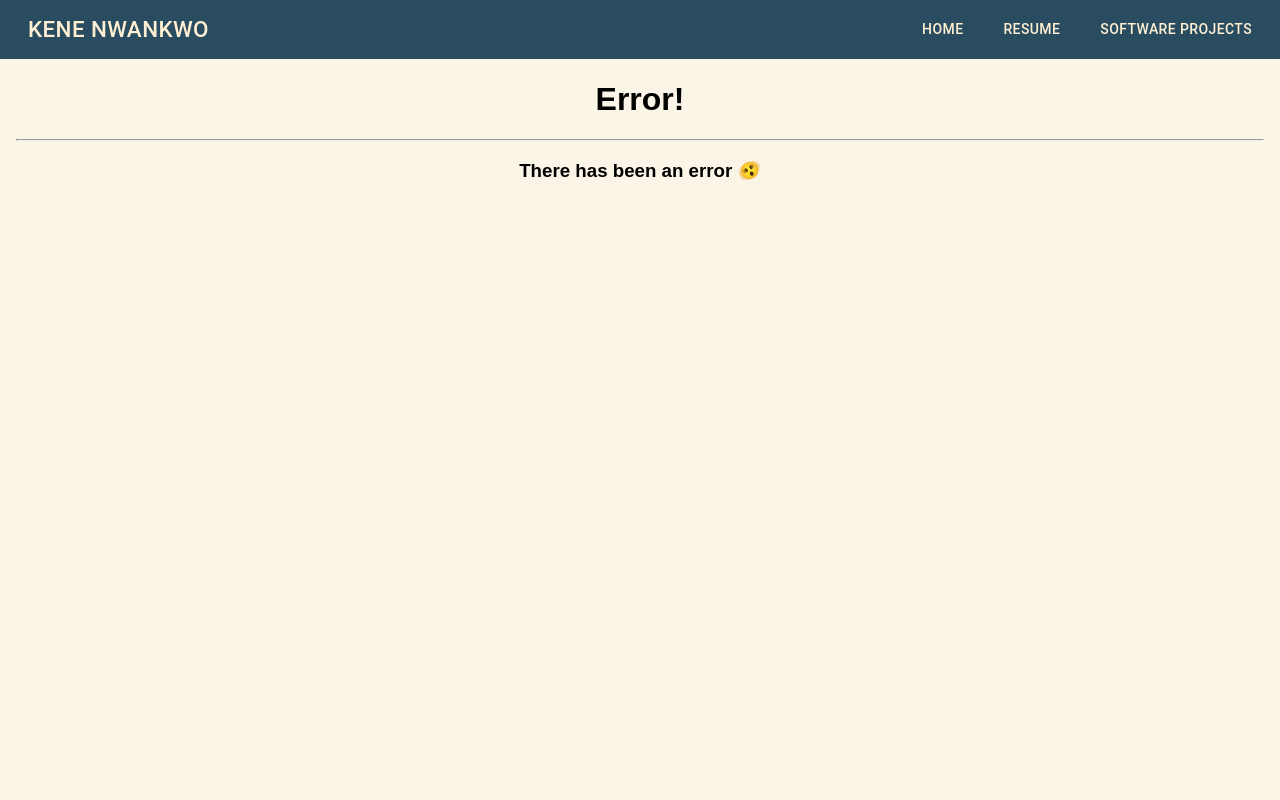
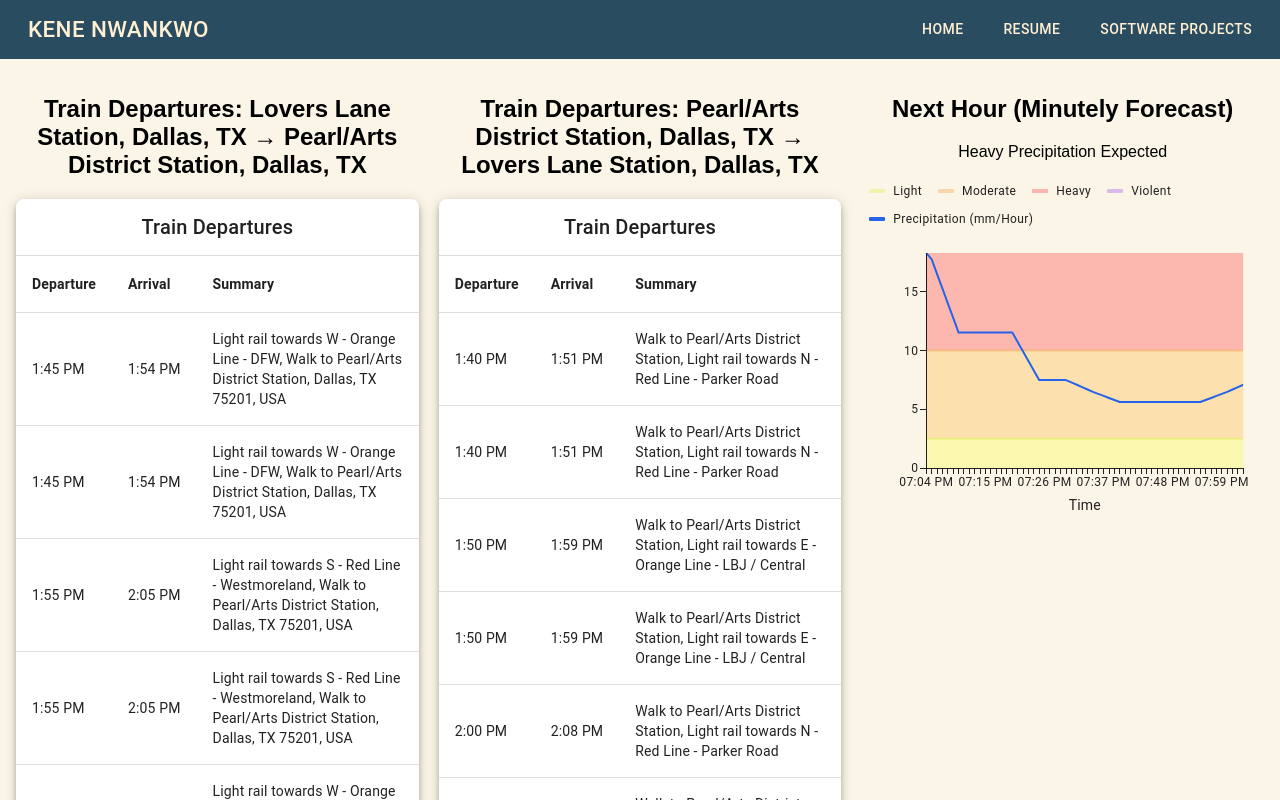
Before and after one commit to kene-nwankwo/KN_Website, a React (Create React App) app in the folder kn_website_2024/: page /trainweatherpage in a window 1280 px wide. Shown: the top 800 px of the page. Built offline with nearby package versions, Linux system fonts and the light colour scheme.

Commit message:
Updated weather chart to muix, added highlighting feature to chart

```diff
--- a/kn_website_2024/package.json
+++ b/kn_website_2024/package.json
@@ -7,6 +7,7 @@
     "@emotion/styled": "^11.13.0",
     "@mui/icons-material": "^7.3.7",
     "@mui/material": "^7.3.7",
+    "@mui/x-charts": "^8.27.0",
     "@testing-library/jest-dom": "^5.17.0",
     "@testing-library/react": "^13.4.0",
     "@testing-library/user-event": "^13.5.0",
--- a/kn_website_2024/src/App.tsx
+++ b/kn_website_2024/src/App.tsx
@@ -8,7 +8,7 @@ import Wikler from './pages/Wikler';
 import FIRE from './pages/FIRE';
 import IB_Lab from './pages/IB_Lab';
 import Error from './pages/Error';
-import TrainWeather from './pages/TrainWeatherData/TrainWeather';
+import TrainWeatherPage from './pages/TrainWeatherData/TrainWeatherPage';
 
 function App() {
   return (
@@ -23,7 +23,7 @@ function App() {
           <Route path="/Wikler" element={<Wikler />} />
           <Route path="/FIRE" element={<FIRE />} />
           <Route path="/IB_Lab" element={<IB_Lab />} />
-          <Route path="/TrainWeather" element={<TrainWeather />} />
+          <Route path="/trainweatherpage" element={<TrainWeatherPage />} />
           <Route path="*" element={<Error />} />
         </Routes>
         </div>
--- a/kn_website_2024/src/pages/TrainWeatherData/MuiTable.tsx
+++ b/kn_website_2024/src/pages/TrainWeatherData/MuiTable.tsx
@@ -13,6 +13,17 @@ type MuiTableProps<T> = {
   title?: string;
   columns: Column<T>[];
   data: T[];
+};
+
+const getCellColor = <T extends object>(row: T, lowMinutes: number, highMinutes: number, inputColor: string, currentColor: string): string => {
+  const departureTimeEpochSeconds = Number(row['departureTimeEpochSeconds' as keyof T]);
+  const currentTimeEpochSeconds = Math.floor(Date.now() / 1000);
+
+  if (departureTimeEpochSeconds >= (currentTimeEpochSeconds + (60 * lowMinutes)) &&
+      departureTimeEpochSeconds <= (currentTimeEpochSeconds + (60 * highMinutes))) {
+    return inputColor;
+  }
+  return currentColor;
 };
 
 export default function MuiTable<T extends object>({
@@ -54,11 +65,16 @@ export default function MuiTable<T extends object>({
           ) : (
             data.map((row, i) => (
               <TableRow key={i} hover>
-                {columns.map(col => (
-                  <TableCell key={String(col.accessor)}>
-                    {String(row[col.accessor])}
-                  </TableCell>
-                ))}
+                {columns.map(col => {
+                  let cellColor = "inherit";
+                  cellColor = getCellColor(row, 6, 16, "#FFD580", cellColor);
+                  cellColor = getCellColor(row, 8, 12, "lightGreen", cellColor);
+                  return (
+                    <TableCell key={String(col.accessor)} sx={{ backgroundColor: cellColor }}>
+                      {String(row[col.accessor])}
+                    </TableCell>
+                  );
+                })}
               </TableRow>
             ))
           )}
--- a/kn_website_2024/src/pages/TrainWeatherData/TrainData.tsx
+++ b/kn_website_2024/src/pages/TrainWeatherData/TrainData.tsx
@@ -1,5 +1,7 @@
 import React, { useEffect, useState } from "react";
 import MuiTable from "./MuiTable";
+import departures1 from "./data/testdepartures1.json";
+import departures2 from "./data/testdepartures2.json";
 
 type Column<T> = {
   header: string;
@@ -10,11 +12,8 @@ type TrainDataProps = {
     destination: string;
 };
 
-const defaultTrainDataProps: TrainDataProps = {
-    origin: "Lovers Lane Station, Dallas, TX",
-    destination: "Pearl/Arts District Station, Dallas, TX",
-};
-
+let backEndURL = "https://demobackend-production-3f3f.up.railway.app/map";
+//let backEndURL = "http://localhost:8080/map"
 
 type Departure = {
     departureTime: string;
@@ -34,9 +33,8 @@ const columns: Column<Departure>[] = [
   { header: "Summary", accessor: "summary" },
 ];
 
-export default function TrainData({ origin = defaultTrainDataProps.origin, destination = defaultTrainDataProps.destination }: TrainDataProps) {
+export default function TrainData({ origin, destination }: TrainDataProps) {
     const [departures, setDepartures] = useState<Departure[]>([]);
-    const [loading, setLoading] = useState(false);
 
     useEffect(() => {
         const fetchDepartures = async () => {
@@ -44,11 +42,28 @@ export default function TrainData({ origin = defaultTrainDataProps.origin, desti
             let searchTime: number = now;
             const searchWindowMinutes = 45;
 
-            const isBeforeWindow = (searchTimeSec: number, nowSec: number, windowMin: number) =>
-                searchTimeSec < nowSec + windowMin * 60;
+            // Determine backEndURL based on environment
+            backEndURL = process.env.NODE_ENV === 'development'
+                ? "http://localhost:8080/map"
+                : backEndURL;
+            // Use test data in development
+            const useTestData = true;
+            if (useTestData && process.env.NODE_ENV === 'development') {
+                if (origin === "Lovers Lane Station, Dallas, TX"){
+                    setDepartures(departures1);
+                    return;
+                } else {
+                    setDepartures(departures2);
+                    return;
+                }
+            }
+
+            const isBeforeWindow = (searchTimeSec: number, timeNowSec: number, windowMin: number) =>
+                searchTimeSec < timeNowSec + (windowMin * 60);
 
             while (isBeforeWindow(searchTime, now, searchWindowMinutes)) {
-                const url = `https://demobackend-production-3f3f.up.railway.app/api/v1/test?originStation=${encodeURIComponent(origin)}&destinationStation=${encodeURIComponent(destination)}&departureTime=${encodeURIComponent(searchTime)}`;
+
+                const url = `${backEndURL}?originStation=${encodeURIComponent(origin)}&destinationStation=${encodeURIComponent(destination)}&departureTime=${encodeURIComponent(searchTime)}`;
 
                 console.log("Fetching from URL:", url);
 
@@ -74,15 +89,10 @@ export default function TrainData({ origin = defaultTrainDataProps.origin, desti
                 }
             }
 
-            setLoading(false);
         };
 
         fetchDepartures();
     }, [origin, destination]);
-
-    if (loading) {
-        return <div>Loading train departures...</div>;
-    }
 
     return (
         <div>
--- a/kn_website_2024/src/pages/TrainWeatherData/TrainWeather.tsx
+++ b/kn_website_2024/src/pages/TrainWeatherData/TrainWeatherPage.tsx
@@ -2,7 +2,7 @@ import MinutelyForecast from './WeatherChart';
 import TrainData from './TrainData';
 import './styles/TrainWeather.css';
 
-export default function TrainWeather() {
+export default function TrainWeatherPage() {
   return (<div>
     <div className="train-weather-container">
       <div className="train-weather-item"><TrainData origin="Lovers Lane Station, Dallas, TX" destination="Pearl/Arts District Station, Dallas, TX" /></div>
--- a/kn_website_2024/src/pages/TrainWeatherData/WeatherChart.tsx
+++ b/kn_website_2024/src/pages/TrainWeatherData/WeatherChart.tsx
@@ -1,89 +1,24 @@
 import React, { useEffect, useState } from "react";
-import TestWeatherJson from "./data/testWeatherData.json"
-
-type MinuteForecast = {
-  dt: number;     // Unix timestamp
-  precipitation: number; // mm of rain/snow expected
-};
+import { fetchWeatherData, MinuteForecast } from "./weatherApi";
+import { LineChart } from "@mui/x-charts/LineChart";
 
 export default function MinutelyForecast() {
   const [data, setData] = useState<MinuteForecast[]>([]);
 
   useEffect(() => {
-    const fetchData = async () => {
-      const test = "91ff728efb8";
-      const city = "f9bceeeaec"
-      const lat = 32.7767; // Dallas
-      const lon = -96.7970;
-      const url = `https://api.openweathermap.org/data/3.0/onecall?lat=${lat}&lon=${lon}&appid=${test}${city}b46a08d2aa2&units=imperial`;
-
-      const response = await fetch(url);
-      //const json = await response.json();
-      const json = TestWeatherJson;
-
-      setData(json.minutely || []);
+    const getData = async () => {
+      const weatherData = await fetchWeatherData();
+      setData(weatherData);
     };
-    fetchData();
+    getData();
   }, []);
 
-
-function chart() {
-    if (data.length === 0) return <div>No data available</div>;
+  if (data.length === 0) return <div><h2 className="text-xl font-bold mb-2">Next Hour (Minutely Forecast)</h2> No data available</div>;
 
   const maxPrecip = Math.max(...data.map((d) => d.precipitation), 0);
 
-    const light_y2 = 100 - (0 / maxPrecip) * 80 + 10;
-    const light_y4 = 100 - (2.5 / maxPrecip) * 80 + 10;
-    const moderate_y2 = 100 - (2.5 / maxPrecip) * 80 + 10;
-    const moderate_y4 = 100 - (10 / maxPrecip) * 80 + 10;
-    const heavy_y2 = 100 - (10 / maxPrecip) * 80 + 10;
-    const heavy_y4 = 100 - (50 / maxPrecip) * 80 + 10;
-    const violent_y2 = 100 - (50 / maxPrecip) * 80 + 10;
-    const violent_y4 = 100 - (100 / maxPrecip) * 80 + 10;
-    return (
-        <svg width="100%" height="240" viewBox="0 0 400 120">
-            <polyline
-            fill="none"
-            stroke="#2563eb"
-            strokeWidth="2"
-            points={
-                data.slice(0, 60).map((d, i) => {
-                const x = (i / 59) * 380 + 10;
-                const y = 100 - (d.precipitation / maxPrecip) * 80 + 10;
-                return `${x},${y}`;
-                }).join(" ")
-            }
-            />
-            <rect x="10" width="380" y={light_y4} height={light_y2 - light_y4} fill="rgba(209, 235, 37, 0.1)" stroke="none" />
-            <rect x="10" width="380" y={moderate_y4} height={moderate_y2 - moderate_y4} fill="rgba(235, 146, 37, 0.1)" stroke="none" />
-            <rect x="10" width="380" y={heavy_y4} height={heavy_y2 - heavy_y4} fill="rgba(235, 37, 37, 0.1)" stroke="none" />
-            <rect x="10" width="380" y={violent_y4} height={violent_y2 - violent_y4} fill="rgba(0, 0, 0, 0.1)" stroke="none" />
-            {/* X axis */}
-            <line x1="10" y1="110" x2="390" y2="110" stroke="#888" strokeWidth="1" />
-            {/* Y axis */}
-            <line x1="10" y1="10" x2="10" y2="110" stroke="#888" strokeWidth="1" />
-            {/* Y axis labels */}
-            <text x="-15" y="20" fontSize="8" fill="#444">{maxPrecip.toFixed(2)} mm</text>
-            {/*<text x="-15" y="110" fontSize="8" fill="#444" textAnchor="start">0 mm</text>*/}
-            {/* X axis time labels every 15 min */}
-            {data.slice(0, 60).map((d, i) => {
-            if (i % 15 === 0) {
-                const x = (i / 59) * 380 + 10;
-                const time = new Date(d.dt * 1000).toLocaleTimeString([], { hour: "2-digit", minute: "2-digit" });
-                return (
-                <g key={i}>
-                    <line x1={x} y1="110" x2={x} y2="112" stroke="#888" strokeWidth="1" />
-                    <text x={x} y="120" fontSize="8" fill="#444" textAnchor="middle">{time}</text>
-                </g>
-                );
-            }
-            return null;
-            })}
-            {/* Precipitation message */}
-            <text x="200" y="30" fontSize="12" fill="#444" textAnchor="middle">
-              {(() => {
-                console.log("maxPrecip:", maxPrecip);
-                return maxPrecip <= 0.1
+  const precipitationMessage =
+    maxPrecip <= 0.1
       ? "No Precipitation Expected"
       : maxPrecip <= 2.5
       ? "Light Precipitation Expected"
@@ -92,18 +27,97 @@ function chart() {
       : maxPrecip <= 50
       ? "Heavy Precipitation Expected"
       : "Violent Precipitation Expected";
-              })()}
-            </text>
 
-        </svg>
+  const chartData = data.slice(0, 60);
+  const xAxisData = chartData.map((d) =>
+    new Date(d.dt * 1000).toLocaleTimeString([], { hour: "2-digit", minute: "2-digit" })
   );
+  const seriesData = chartData.map((d) => d.precipitation);
+
+  // Ensure the max is at least 1 to prevent 0 from appearing in the middle
+  const yAxisMax = Math.max(maxPrecip, 1);
+
+  // Create background bands for precipitation levels
+  const bandSeries = maxPrecip === 0
+    ? [
+        {
+          type: 'line' as const,
+          data: Array(chartData.length).fill(yAxisMax),
+          area: true,
+          baseline: 0,
+          color: 'rgba(144, 238, 144, 0.3)',
+          showMark: false,
+          label: 'No Rain'
         }
+      ]
+    : [
+        {
+          type: 'line' as const,
+          data: Array(chartData.length).fill(2.5),
+          area: true,
+          baseline: 0,
+          color: 'rgba(209, 235, 37, 0.3)',
+          showMark: false,
+          label: 'Light'
+        },
+        {
+          type: 'line' as const,
+          data: Array(chartData.length).fill(10),
+          area: true,
+          baseline: 2.5,
+          color: 'rgba(235, 146, 37, 0.3)',
+          showMark: false,
+          label: 'Moderate'
+        },
+        {
+          type: 'line' as const,
+          data: Array(chartData.length).fill(50),
+          area: true,
+          baseline: 10,
+          color: 'rgba(235, 37, 37, 0.3)',
+          showMark: false,
+          label: 'Heavy'
+        },
+        {
+          type: 'line' as const,
+          data: Array(chartData.length).fill(Math.max(yAxisMax, 50)),
+          area: true,
+          baseline: 50,
+          color: 'rgba(147, 51, 234, 0.3)',
+          showMark: false,
+          label: 'Violent'
+        }
+      ];
 
   return (
     <div className="p-4">
       <h2 className="text-xl font-bold mb-2">Next Hour (Minutely Forecast)</h2>
-        {chart()}
-
+      <p className="text-center mb-2">{precipitationMessage}</p>
+      <div style={{ width: '100%', maxWidth: '800px', margin: '0 auto' }}>
+        <LineChart
+          xAxis={[{
+            data: xAxisData,
+            scaleType: 'point',
+            label: 'Time'
+          }]}
+          yAxis={[{
+            min: 0,
+            max: yAxisMax
+          }]}
+          series={[
+            ...bandSeries,
+            {
+              type: 'line' as const,
+              data: seriesData,
+              label: 'Precipitation (mm/Hour)',
+              color: '#2563eb',
+              curve: 'linear',
+              showMark: false
+            },
+          ]}
+          height={300}
+        />
+      </div>
     </div>
   );
 }
--- /dev/null
+++ b/kn_website_2024/src/pages/TrainWeatherData/data/testdepartures1.json
@@ -0,0 +1,56 @@
+[
+    {
+        "departureTime": "1:45 PM",
+        "departureTimeEpochSeconds": 1771184700,
+        "arrivalTime": "1:54 PM",
+        "summary": "Light rail towards W - Orange Line - DFW, Walk to Pearl/Arts District Station, Dallas, TX 75201, USA"
+    },
+    {
+        "departureTime": "1:45 PM",
+        "departureTimeEpochSeconds": 1771184700,
+        "arrivalTime": "1:54 PM",
+        "summary": "Light rail towards W - Orange Line - DFW, Walk to Pearl/Arts District Station, Dallas, TX 75201, USA"
+    },
+    {
+        "departureTime": "1:55 PM",
+        "departureTimeEpochSeconds": 1771185300,
+        "arrivalTime": "2:05 PM",
+        "summary": "Light rail towards S - Red Line - Westmoreland, Walk to Pearl/Arts District Station, Dallas, TX 75201, USA"
+    },
+    {
+        "departureTime": "1:55 PM",
+        "departureTimeEpochSeconds": 1771185300,
+        "arrivalTime": "2:05 PM",
+        "summary": "Light rail towards S - Red Line - Westmoreland, Walk to Pearl/Arts District Station, Dallas, TX 75201, USA"
+    },
+    {
+        "departureTime": "2:05 PM",
+        "departureTimeEpochSeconds": 1771185900,
+        "arrivalTime": "2:14 PM",
+        "summary": "Light rail towards W - Orange Line - DFW, Walk to Pearl/Arts District Station, Dallas, TX 75201, USA"
+    },
+    {
+        "departureTime": "2:05 PM",
+        "departureTimeEpochSeconds": 1771185900,
+        "arrivalTime": "2:14 PM",
+        "summary": "Light rail towards W - Orange Line - DFW, Walk to Pearl/Arts District Station, Dallas, TX 75201, USA"
+    },
+    {
+        "departureTime": "2:15 PM",
+        "departureTimeEpochSeconds": 1771186500,
+        "arrivalTime": "2:25 PM",
+        "summary": "Light rail towards S - Red Line - Westmoreland, Walk to Pearl/Arts District Station, Dallas, TX 75201, USA"
+    },
+    {
+        "departureTime": "2:25 PM",
+        "departureTimeEpochSeconds": 1771187100,
+        "arrivalTime": "2:35 PM",
+        "summary": "Light rail towards W - Orange Line - DFW, Walk to Pearl/Arts District Station, Dallas, TX 75201, USA"
+    },
+    {
+        "departureTime": "2:15 PM",
+        "departureTimeEpochSeconds": 1771186500,
+        "arrivalTime": "2:25 PM",
+        "summary": "Light rail towards S - Red Line - Westmoreland, Walk to Pearl/Arts District Station, Dallas, TX 75201, USA"
+    }
+]
--- /dev/null
+++ b/kn_website_2024/src/pages/TrainWeatherData/data/testdepartures2.json
@@ -0,0 +1,86 @@
+[
+    {
+        "departureTime": "1:40 PM",
+        "departureTimeEpochSeconds": 1771184400,
+        "arrivalTime": "1:51 PM",
+        "summary": "Walk to Pearl/Arts District Station, Light rail towards N - Red Line - Parker Road"
+    },
+    {
+        "departureTime": "1:40 PM",
+        "departureTimeEpochSeconds": 1771184400,
+        "arrivalTime": "1:51 PM",
+        "summary": "Walk to Pearl/Arts District Station, Light rail towards N - Red Line - Parker Road"
+    },
+    {
+        "departureTime": "1:50 PM",
+        "departureTimeEpochSeconds": 1771185000,
+        "arrivalTime": "1:59 PM",
+        "summary": "Walk to Pearl/Arts District Station, Light rail towards E - Orange Line - LBJ / Central"
+    },
+    {
+        "departureTime": "1:50 PM",
+        "departureTimeEpochSeconds": 1771185000,
+        "arrivalTime": "1:59 PM",
+        "summary": "Walk to Pearl/Arts District Station, Light rail towards E - Orange Line - LBJ / Central"
+    },
+    {
+        "departureTime": "2:00 PM",
+        "departureTimeEpochSeconds": 1771185600,
+        "arrivalTime": "2:08 PM",
+        "summary": "Walk to Pearl/Arts District Station, Light rail towards N - Red Line - Parker Road"
+    },
+    {
+        "departureTime": "2:00 PM",
+        "departureTimeEpochSeconds": 1771185600,
+        "arrivalTime": "2:08 PM",
+        "summary": "Walk to Pearl/Arts District Station, Light rail towards N - Red Line - Parker Road"
+    },
+    {
+        "departureTime": "2:10 PM",
+        "departureTimeEpochSeconds": 1771186200,
+        "arrivalTime": "2:20 PM",
+        "summary": "Walk to Pearl/Arts District Station, Light rail towards E - Orange Line - LBJ / Central"
+    },
+    {
+        "departureTime": "2:10 PM",
+        "departureTimeEpochSeconds": 1771186200,
+        "arrivalTime": "2:20 PM",
+        "summary": "Walk to Pearl/Arts District Station, Light rail towards E - Orange Line - LBJ / Central"
+    },
+    {
+        "departureTime": "2:18 PM",
+        "departureTimeEpochSeconds": 1771186711,
+        "arrivalTime": "2:27 PM",
+        "summary": "Walk to Pearl/Arts District Station, Light rail towards N - Red Line - Parker Road"
+    },
+    {
+        "departureTime": "2:18 PM",
+        "departureTimeEpochSeconds": 1771186711,
+        "arrivalTime": "2:27 PM",
+        "summary": "Walk to Pearl/Arts District Station, Light rail towards N - Red Line - Parker Road"
+    },
+    {
+        "departureTime": "2:20 PM",
+        "departureTimeEpochSeconds": 1771186800,
+        "arrivalTime": "2:29 PM",
+        "summary": "Walk to Pearl/Arts District Station, Light rail towards N - Red Line - Parker Road"
+    },
+    {
+        "departureTime": "2:20 PM",
+        "departureTimeEpochSeconds": 1771186800,
+        "arrivalTime": "2:29 PM",
+        "summary": "Walk to Pearl/Arts District Station, Light rail towards N - Red Line - Parker Road"
+    },
+    {
+        "departureTime": "2:30 PM",
+        "departureTimeEpochSeconds": 1771187400,
+        "arrivalTime": "2:39 PM",
+        "summary": "Walk to Pearl/Arts District Station, Light rail towards E - Orange Line - LBJ / Central"
+    },
+    {
+        "departureTime": "2:30 PM",
+        "departureTimeEpochSeconds": 1771187400,
+        "arrivalTime": "2:39 PM",
+        "summary": "Walk to Pearl/Arts District Station, Light rail towards E - Orange Line - LBJ / Central"
+    }
+]
--- /dev/null
+++ b/kn_website_2024/src/pages/TrainWeatherData/weatherApi.ts
@@ -0,0 +1,36 @@
+import TestWeatherJson from "./data/testWeatherData.json";
+
+export type MinuteForecast = {
+  dt: number;     // Unix timestamp
+  precipitation: number; // mm of rain/snow expected
+};
+
+export async function fetchWeatherData(): Promise<MinuteForecast[]> {
+  const lat = 32.7767; // Dallas
+  const lon = -96.7970;
+
+  let backEndURL = "https://demobackend-production-3f3f.up.railway.app/weather";
+
+  // Determine backEndURL based on environment
+  backEndURL = process.env.NODE_ENV === 'development'
+    ? "http://localhost:8080/weather"
+    : backEndURL;
+
+  // Use test data in development
+  const useTestData = true;
+
+  if (useTestData && process.env.NODE_ENV === 'development') {
+    return TestWeatherJson.minutely || [];
+  }
+
+  const url = `${backEndURL}?latitude=${lat}&longitude=${lon}`;
+
+  try {
+    const response = await fetch(url);
+    const json = await response.json();
+    return json.minutely || [];
+  } catch (error) {
+    console.error("Error fetching weather data:", error);
+    return [];
+  }
+}
```
Also changed, not shown: 2 other files (tests, documents, lock files or other folders). Lines whose indentation alone changed are shown as unchanged.
